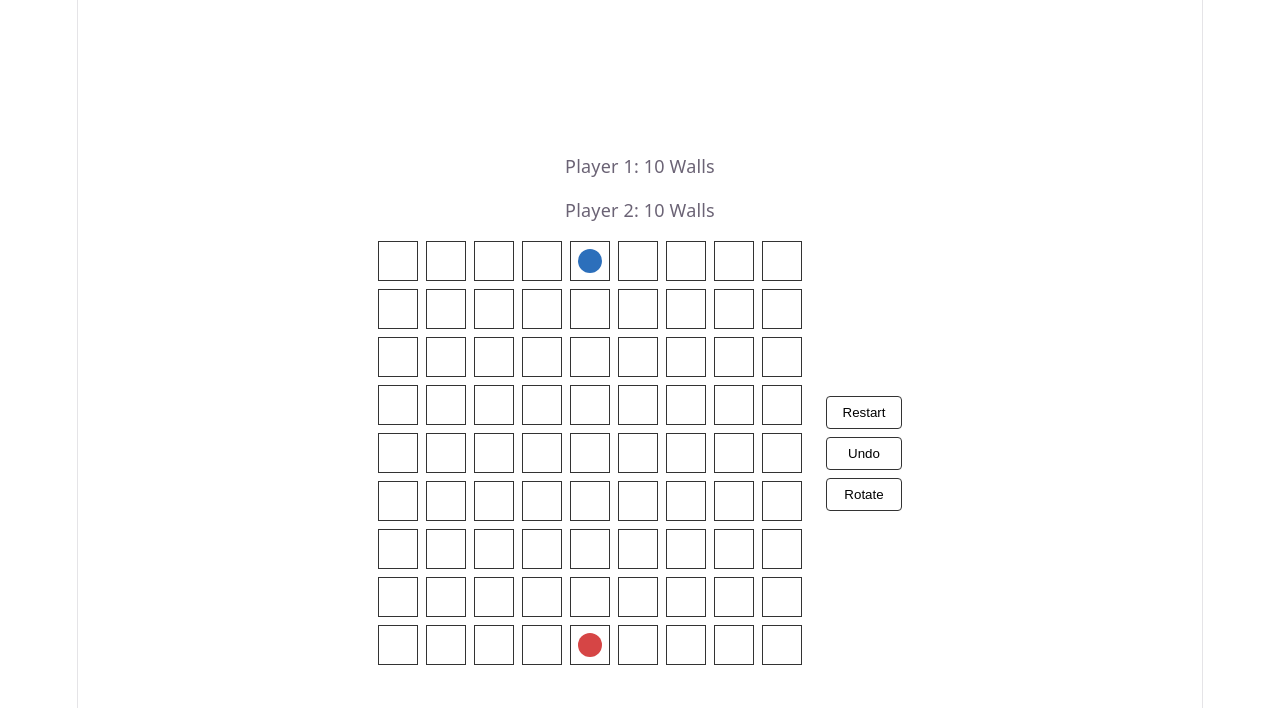
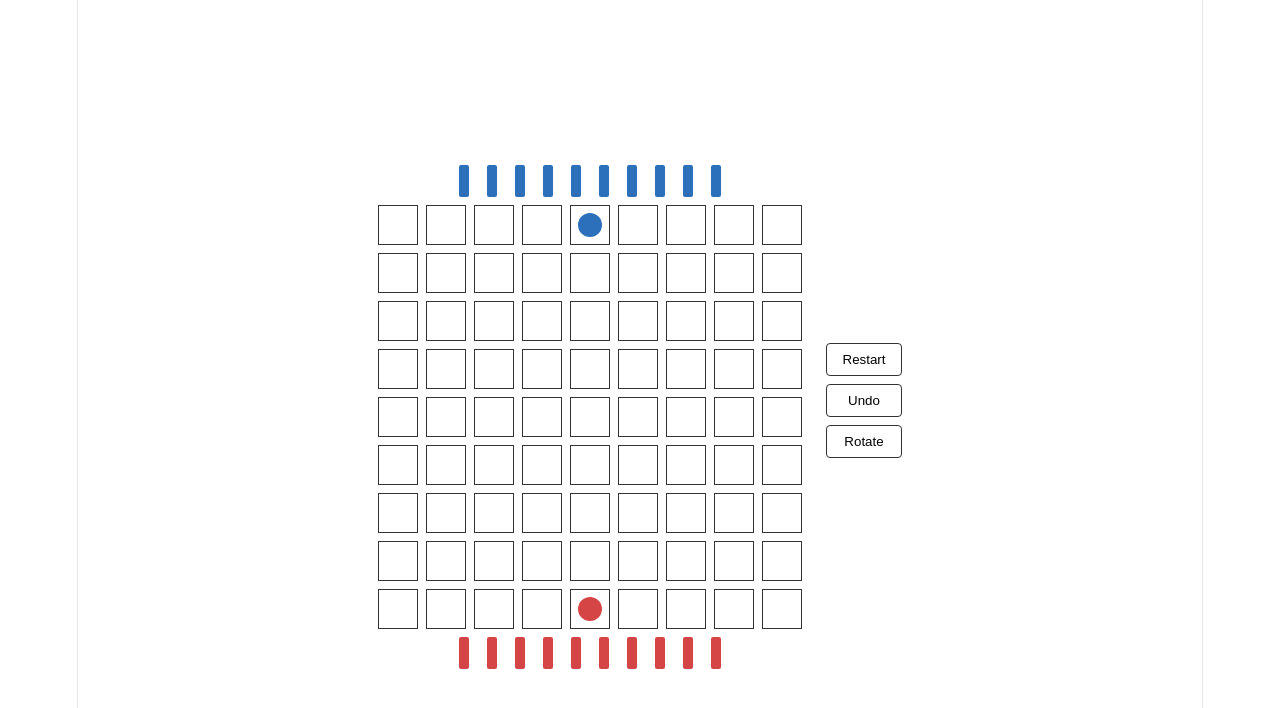
Before and after one commit to iggysiegel/quoridor, a React (Vite) app: page / in a window 1280 px wide. Shown: the top 708 px of the page. Built offline with nearby package versions, Linux system fonts and the light colour scheme.

Commit message:
Replace wall count text with icons and reposition winner message

```diff
--- a/src/Board.css
+++ b/src/Board.css
@@ -10,6 +10,19 @@
 
 .board.rotated {
   transform: rotate(180deg);
+}
+
+.winner-message {
+  visibility: hidden;
+  margin: 0;
+  color: #333;
+  font-size: 24px;
+  font-weight: 700;
+  text-align: center;
+}
+
+.winner-message.visible {
+  visibility: visible;
 }
 
 .cell {
@@ -70,6 +83,38 @@
   gap: 24px;
 }
 
+.board-column {
+  display: flex;
+  flex-direction: column;
+  align-items: center;
+  gap: 8px;
+}
+
+.wall-icons {
+  display: flex;
+  gap: 18px;
+}
+
+.wall-icon {
+  width: 10px;
+  height: 32px;
+  border-radius: 2px;
+}
+
+.wall-icon-p1 {
+  background: #d64545;
+}
+
+.wall-icon-p2 {
+  background: #2c6fbb;
+}
+
+.wall-icon-used {
+  background: transparent;
+  border: 1px solid #333;
+  opacity: 0.4;
+}
+
 .sidebar {
   display: flex;
   flex-direction: column;
--- a/src/Board.tsx
+++ b/src/Board.tsx
@@ -9,10 +9,11 @@ import {
   INITIAL_STATE,
   isValidMove,
   isValidWallPlacement,
+  MAX_WALLS,
   movePlayer,
   placeWall,
 } from "./game";
-import { type GameState, type Orientation } from "./types";
+import { type GameState, type Orientation, type PlayerId } from "./types";
 
 const ORIENTATIONS: Orientation[] = ["horizontal", "vertical"];
 
@@ -80,17 +81,34 @@ export default function Board() {
     setIsRotated(!isRotated);
   }
 
+  function renderWallIcons(player: PlayerId) {
+    const remaining = getWallsRemaining(boardState, player);
+    return Array.from({ length: MAX_WALLS }, (_, index) => (
+      <span
+        key={index}
+        className={`wall-icon wall-icon-${player} ${
+          index < remaining ? "" : "wall-icon-used"
+        }`}
+      />
+    ));
+  }
+
+  const p1WallIcons = <div className="wall-icons">{renderWallIcons("p1")}</div>;
+  const p2WallIcons = <div className="wall-icons">{renderWallIcons("p2")}</div>;
+
   const rows = Array.from({ length: 9 }, (_, row) => row);
   const cols = Array.from({ length: 9 }, (_, col) => col);
   const slots = Array.from({ length: rows.length - 1 }, (_, i) => i);
   return (
     <>
-      <div>{winner && <p>{winnerMessage}</p>}</div>
-      <div>
-        <p>Player 1: {getWallsRemaining(boardState, "p1")} Walls</p>
-        <p>Player 2: {getWallsRemaining(boardState, "p2")} Walls</p>
-      </div>
       <div className="game-area">
+        <div className="board-column">
+          <p className={`winner-message ${winner ? "visible" : ""}`}>
+            {winnerMessage ?? " "}
+          </p>
+
+          {isRotated ? p1WallIcons : p2WallIcons}
+
           <div className={`board ${isRotated ? "rotated" : ""}`}>
             {/* Cells */}
             {rows.map((row) =>
@@ -137,6 +155,9 @@ export default function Board() {
             )}
           </div>
 
+          {isRotated ? p2WallIcons : p1WallIcons}
+        </div>
+
         <div className="sidebar">
           <button className="sidebar-button" onClick={handleRestart}>
             Restart
--- a/src/game.ts
+++ b/src/game.ts
@@ -14,7 +14,7 @@ export const INITIAL_STATE: GameState = {
   walls: [],
 };
 
-const MAX_WALLS = 10;
+export const MAX_WALLS = 10;
 
 export function getPlayerAt(
   state: GameState,
```
Lines whose indentation alone changed are shown as unchanged.
